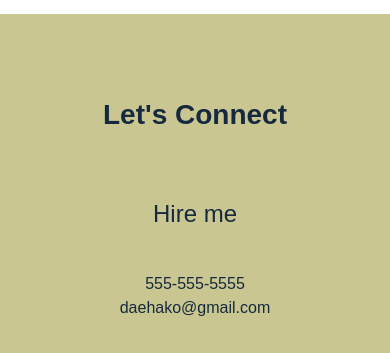
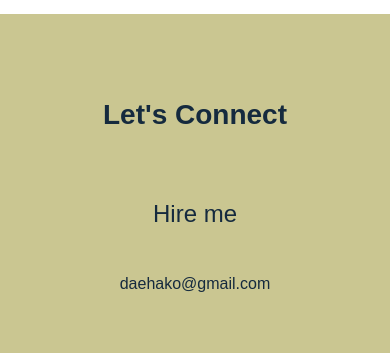
Before and after one commit to daehako/portfolio, a website built with Parcel: page index.html in a window 390 px wide. Shown: the part 5874-6227 px from the top of the page. Built offline with nearby package versions, Linux system fonts and the light colour scheme; a web font is replaced by a local one.

Commit message:
Add files via upload
Removed phone number

```diff
--- a/index.html
+++ b/index.html
@@ -172,7 +172,6 @@
       <div class="contact-wrapper">
         <div class="contact-info">
           <h5 class="contact-title">Hire me</h5>
-          <p>555-555-5555</p>
           <p>daehako@gmail.com</p>
         </div>
         <div class="contact-info follow-section">
```
